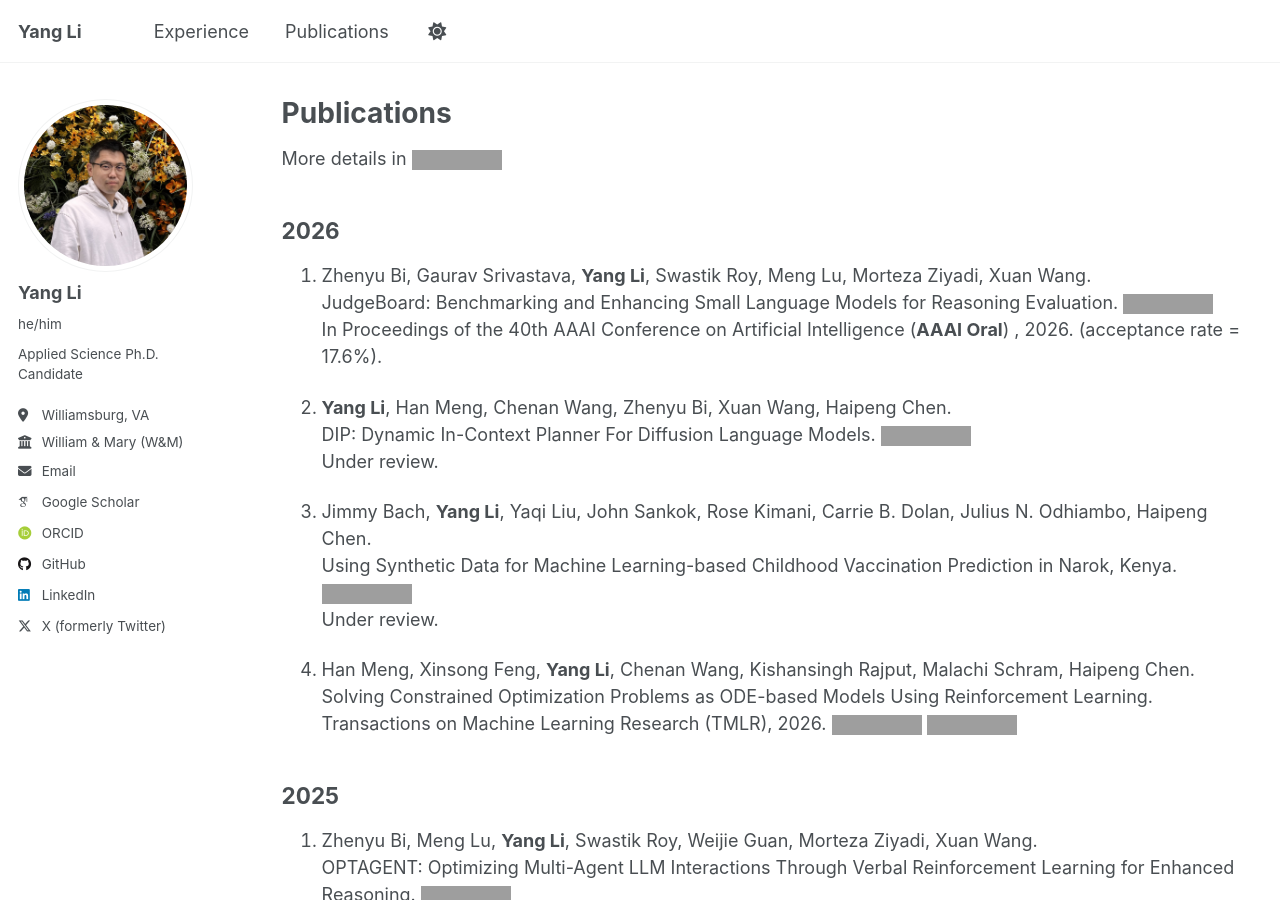
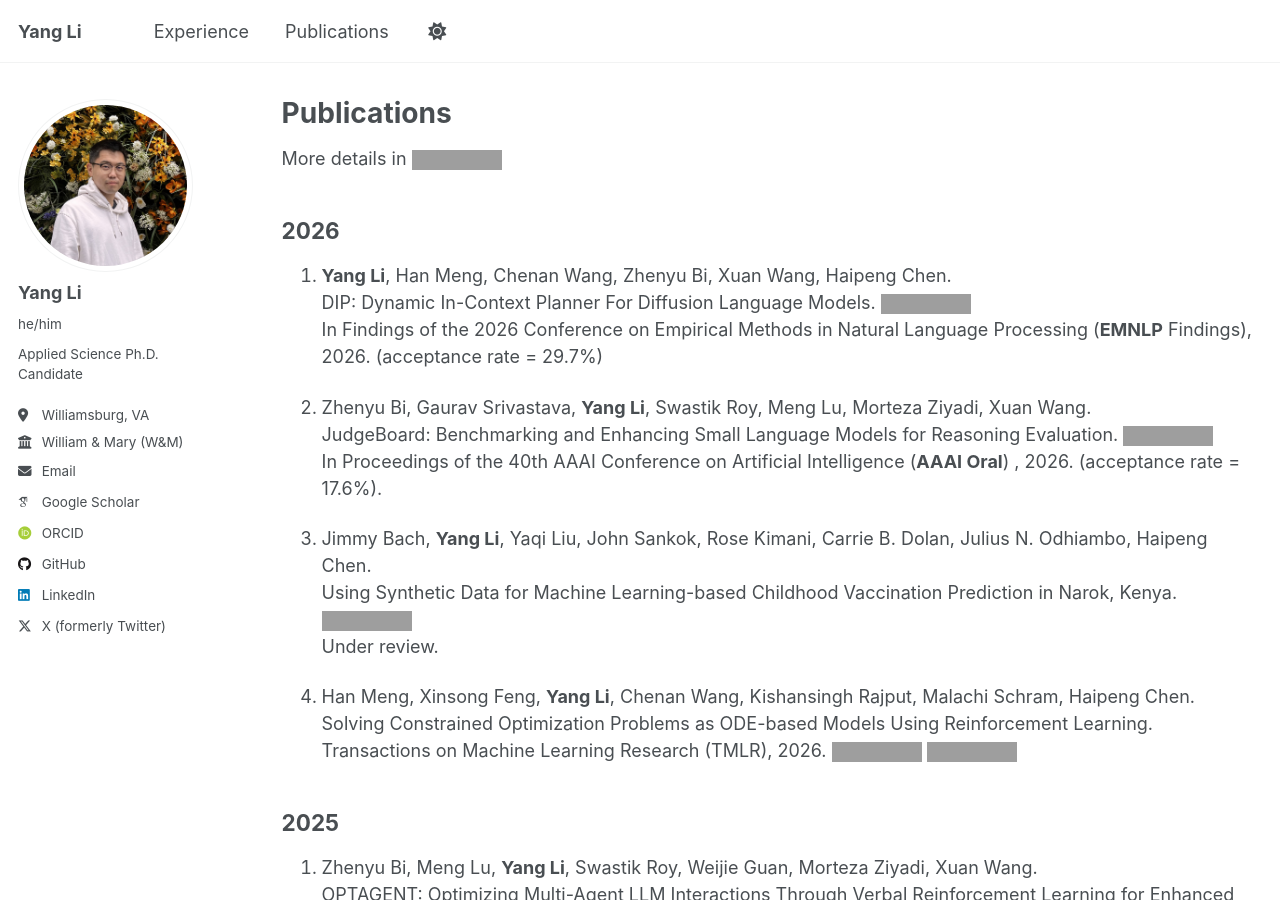
Before and after one commit to littlestone111/littlestone111.github.io, a Jekyll site: the page built from _pages/publications.md, in a window 1280 px wide and 900 px high, cut to the strip 0-900 px from the top of the window. Built offline with Jekyll 4.4.1, drawn with Linux system fonts in a browser that asks for light colours; some web fonts are replaced; a script that is not in the unit is left out; grey boxes are pictures that could not be loaded.

Commit message:
update pub

```diff
--- a/_pages/publications.md
+++ b/_pages/publications.md
@@ -10,13 +10,14 @@ author_profile: true
 More details in [![Google Scholar Badge](https://img.shields.io/badge/Google%20Scholar-4285F4?logo=googlescholar&logoColor=fff&style=plastic)](https://scholar.google.com/citations?user=94CH-sgAAAAJ&hl=en)
 
 ## 2026
-1. Zhenyu Bi, Gaurav Srivastava, **Yang Li**, Swastik Roy, Meng Lu, Morteza Ziyadi, Xuan Wang. \
+1. **Yang Li**, Han Meng, Chenan Wang, Zhenyu Bi, Xuan Wang, Haipeng Chen. \
+DIP: Dynamic In-Context Planner For Diffusion Language Models. [![arXiv Badge](https://img.shields.io/badge/arXiv-B31B1B?logo=arxiv&logoColor=fff&style=plastic)](https://arxiv.org/abs/2601.03199) \
+In Findings of the 2026 Conference on Empirical Methods in Natural Language Processing (**EMNLP** Findings), 2026. (acceptance rate = 29.7%)
+
+
+2. Zhenyu Bi, Gaurav Srivastava, **Yang Li**, Swastik Roy, Meng Lu, Morteza Ziyadi, Xuan Wang. \
 JudgeBoard: Benchmarking and Enhancing Small Language Models for Reasoning Evaluation. [![arXiv Badge](https://img.shields.io/badge/arXiv-B31B1B?logo=arxiv&logoColor=fff&style=plastic)](https://arxiv.org/abs/2511.15958v1) \
 In Proceedings of the 40th AAAI Conference on Artificial Intelligence (**AAAI Oral**) , 2026. (acceptance rate = 17.6%).
-
-2. **Yang Li**, Han Meng, Chenan Wang, Zhenyu Bi, Xuan Wang, Haipeng Chen. \
-DIP: Dynamic In-Context Planner For Diffusion Language Models. [![arXiv Badge](https://img.shields.io/badge/arXiv-B31B1B?logo=arxiv&logoColor=fff&style=plastic)](https://arxiv.org/abs/2601.03199) \
-Under review.
 
 3. Jimmy Bach, **Yang Li**, Yaqi Liu, John Sankok, Rose Kimani, Carrie B. Dolan, Julius N. Odhiambo, Haipeng Chen. \
 Using Synthetic Data for Machine Learning-based Childhood Vaccination Prediction in Narok, Kenya. [![arXiv Badge](https://img.shields.io/badge/arXiv-B31B1B?logo=arxiv&logoColor=fff&style=plastic)](https://arxiv.org/abs/2604.08902) \
```
Also changed, not shown: _pages/about.md (+1 -0 lines).
